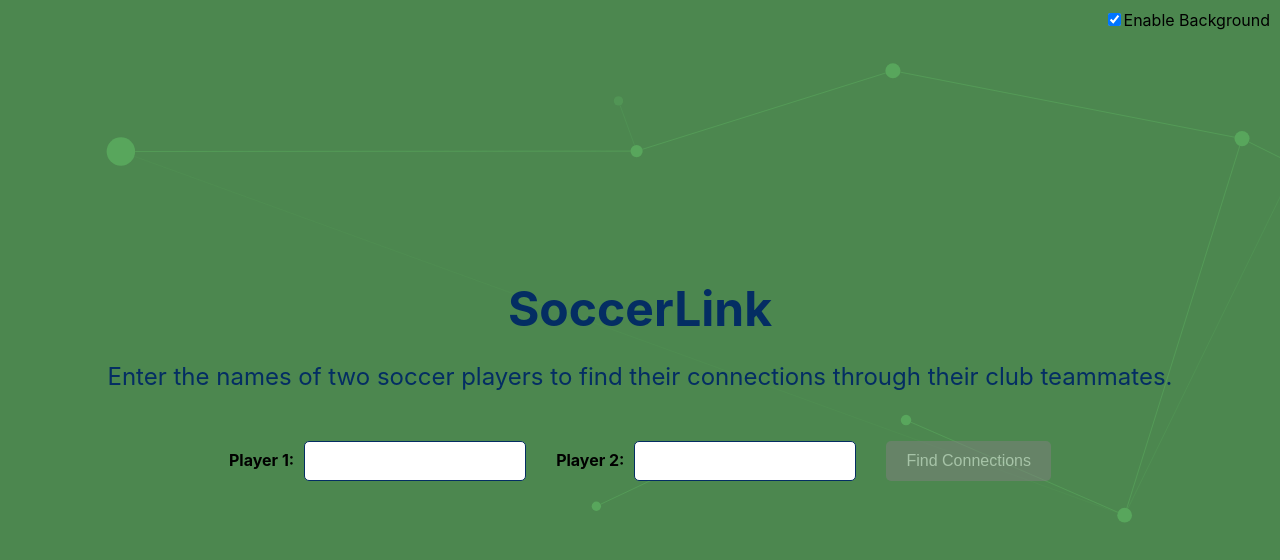
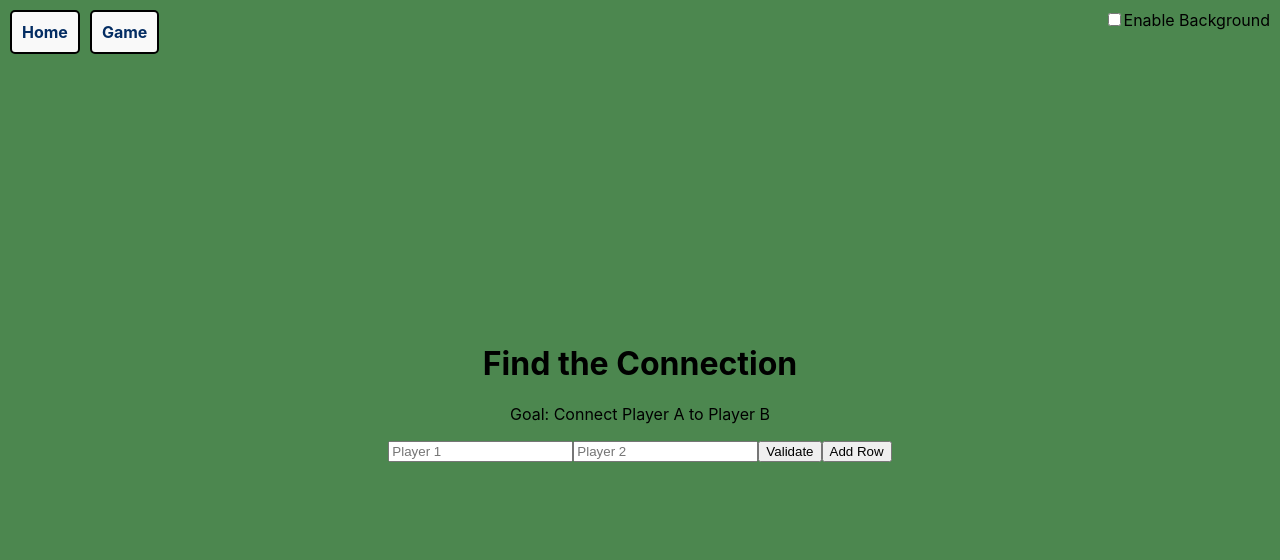
Before and after one commit to manavbh2011/soccerlink, a React (Create React App) app in the folder frontend/: page /game in a window 1280 px wide. Shown: the top 560 px of the page. Built offline with nearby package versions, Linux system fonts and the light colour scheme.

Commit message:
routed game page to main page

```diff
--- a/frontend/package.json
+++ b/frontend/package.json
@@ -9,6 +9,7 @@
     "axios": "^1.7.7",
     "react": "^18.3.1",
     "react-dom": "^18.3.1",
+    "react-router-dom": "^7.1.1",
     "react-scripts": "5.0.1",
     "web-vitals": "^2.1.4"
   },
--- a/frontend/src/App.css
+++ b/frontend/src/App.css
@@ -11,6 +11,31 @@ body {
 
   .App {
     text-align: center;
+  }
+
+  .nav-container {
+    position: absolute;
+    top: 10px;
+    left: 10px;
+    display: flex;
+    gap: 10px;
+  }
+
+  .nav-item {
+    padding: 10px;
+    border: 2px solid #000;
+    border-radius: 5px;
+    background-color: #f9f9f9;
+    text-decoration: none;
+    color: #042D63;
+    font-weight: bold;
+    text-align: center;
+    display: inline-block;
+  }
+
+  .nav-item:hover {
+    color: #007bff;
+    text-decoration: underline;
   }
 
   .title {
--- a/frontend/src/App.js
+++ b/frontend/src/App.js
@@ -1,9 +1,9 @@
 import React, { useState} from "react";
 import axios from "axios";
 import './App.css';
-//import { BrowserRouter as Router, Route, Routes, Link } from "react-router-dom";
+import { BrowserRouter as Router, Route, Routes, Link } from "react-router-dom";
 import GraphBackground from "./GraphBackground";
-//import GameApp from "./GameApp.js";
+import GameApp from "./GameApp.js";
 
 function App() {
   const [input1, setInput1] = useState("");
@@ -12,7 +12,7 @@ function App() {
   const [error, setError] = useState(null)
   const [suggestions1, setSuggestions1] = useState([]);
   const [suggestions2, setSuggestions2] = useState([]);
-  const [showBackground, setShowBackground] = useState(true);
+  const [showBackground, setShowBackground] = useState(false);
 
   const fetchSuggestions = async (input, setSuggestions) => {
     if (input.trim() === "") {
@@ -81,8 +81,8 @@ function App() {
     setShowBackground(!showBackground);
   };
   return (
+    <Router>
     <div className="App">
-      <div>
       <div style={{ position: "absolute", top: 10, right: 10 }}>
         <label>
           <input
@@ -94,7 +94,15 @@ function App() {
         </label>
         </div>
       {showBackground && <GraphBackground />}
-    </div>
+      <nav className="nav-container">
+        <Link to="/" className="nav-item">Home</Link>
+        <Link to="/game" className="nav-item">Game</Link>
+      </nav>
+      <Routes>
+      <Route
+            path="/"
+            element={
+            <div>
                 <header><h1 className="title" aria-label="Title: SoccerLink">SoccerLink</h1></header>
                 <p className="subheading" aria-label="Subheading: how to use SoccerLink">
                 Enter the names of two soccer players to find their connections through their club teammates.</p>
@@ -167,6 +175,12 @@ function App() {
                     ))}
                     </div></section>
                     </div>
+                }
+    />
+    <Route path="/game" element={<GameApp />} />
+    </Routes>
+    </div>
+    </Router>
   );
 }
 
--- a/frontend/src/GameApp.js
+++ b/frontend/src/GameApp.js
@@ -1,7 +1,7 @@
 import React, { useState } from "react";
 import axios from "axios";
 
-const GamePage = () => {
+const GameApp = () => {
     const [rows, setRows] = useState([{ player1: "", player2: "" }]);
     const [goal, setGoal] = useState({ start: "Player A", end: "Player B" }); // Example players
     const [message, setMessage] = useState("");
@@ -74,4 +74,4 @@ const GamePage = () => {
     );
 };
 
-export default GamePage;
+export default GameApp;
```
Also changed, not shown: 1 other file (tests, documents, lock files or other folders). Lines whose indentation alone changed are shown as unchanged.
